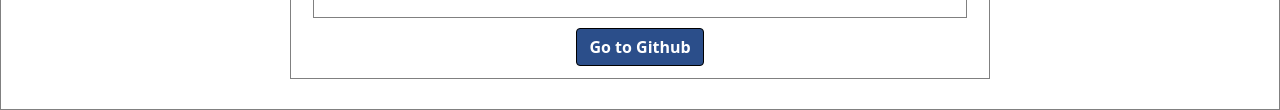
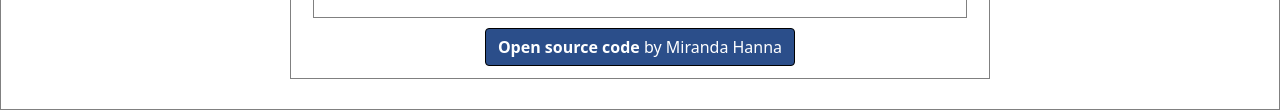
Before and after one commit to mhannacodes/Worldwide-weather-finder-app, a plain HTML site: page index.html in a window 1280 px wide. Shown: the part 2618-2728 px from the top of the page. Drawn offline with nearby package versions, Linux system fonts and the light colour scheme.

Commit message:
adjusted footer button styling

```diff
--- a/index.html
+++ b/index.html
@@ -176,8 +176,8 @@
         </div>
       </div>
     </section>
-    <button class="btn btn-success">
-      <a id="#github-link" href="https://github.com/mhannacodes/Worldwide-weather-finder-app" target="_blank">Go to Github</a>
+    <button class="btn btn-secondary">
+      <a id="#github-link" href="https://github.com/mhannacodes/Worldwide-weather-finder-app" target="_blank">Open source code <span>by Miranda Hanna</span></a>
     </button>
     <script src="src/script.js"></script>
 </body>
--- a/src/script.js
+++ b/src/script.js
@@ -43,7 +43,7 @@ function searchCity(event) {
   `).then(tempOutput);
 }
 
-function getPosition (event) {
+function getPosition () {
   navigator.geolocation.getCurrentPosition(getCoordinates);
 }
 
@@ -122,6 +122,8 @@ function convertCelsius(event) {
   temperature.innerHTML = (temperature - 32)/(9 / 5);
 }
 
+getPosition()
+
 let searchField = document.querySelector(".locationSearch");
 searchField.addEventListener("submit",searchCity);
 
--- a/src/styles.css
+++ b/src/styles.css
@@ -39,6 +39,10 @@ a {
   color: white;
   text-decoration: none;
   font-weight: bold;
+}
+
+a:hover {
+  color: black;
 }
 
 .container-md {
@@ -145,9 +149,17 @@ a {
 }
 
 .btn,
-.btn-success {
+.btn-secondary {
   display: block;
   margin: 0 auto;
   border: 0.5px solid black;
   background-color: #2b4e8a;
 }
+
+.btn-secondary:hover {
+  background-color: whitesmoke;
+}
+
+.btn span {
+  font-weight: normal;
+}
```
